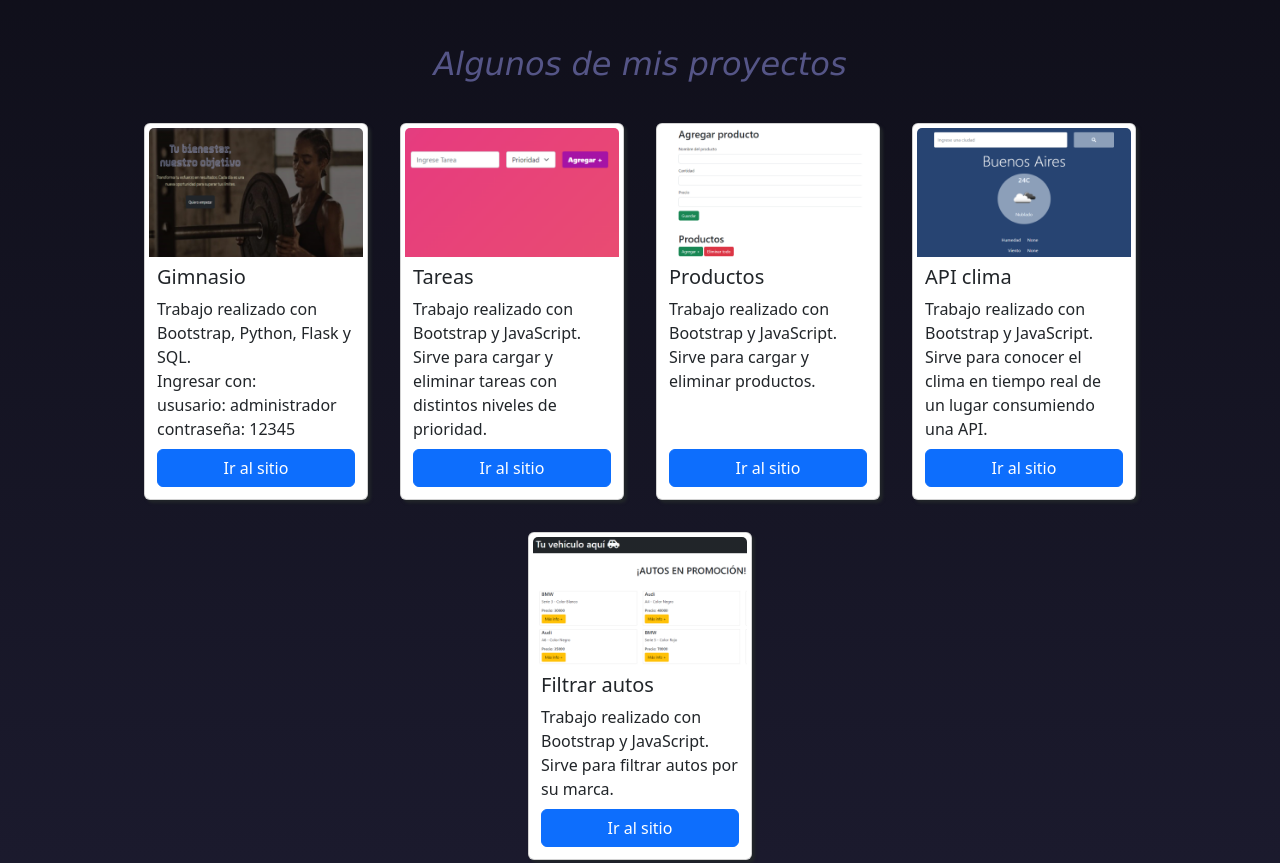
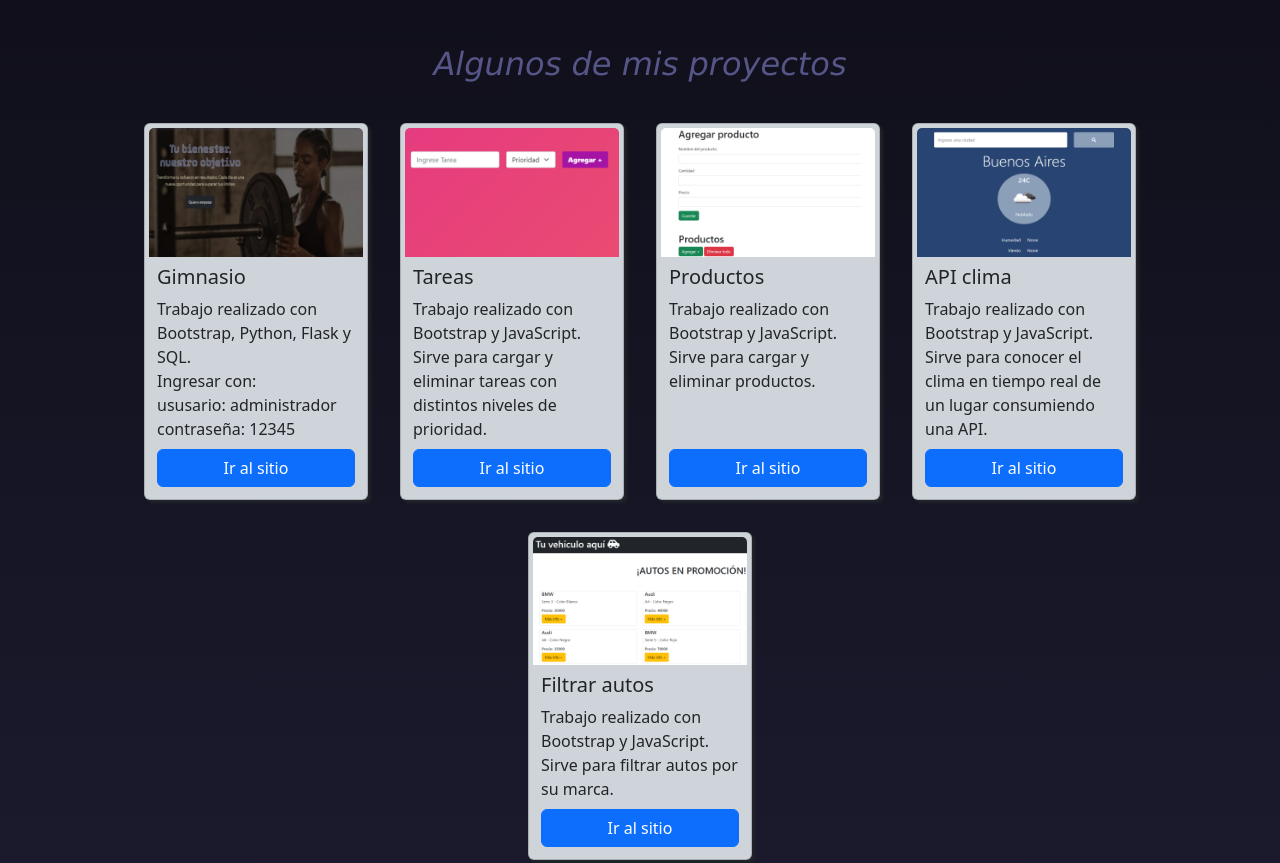
Before and after one commit to CandelariaSosa/CandelariaSosa.github.io, a plain HTML site: page studies.html in a window 1280 px wide. Shown: the part 1249-2112 px from the top of the page. Drawn offline with nearby package versions, Linux system fonts and the light colour scheme.

Commit message:
se les da color a las cards

```diff
--- a/studies.html
+++ b/studies.html
@@ -4,7 +4,7 @@
 <head>
     <meta charset="UTF-8">
     <meta name="viewport" content="width=device-width, initial-scale=1.0">
-    <title>Estudios</title>
+    <title>Formación y Experiencia</title>
     <!-- CSS -->
     <link rel="stylesheet" href="css/style.css">
     <!-- Bootstrap -->
@@ -145,7 +145,7 @@
             <h2 class="text-center mb-4 fst-italic title-proyectos">Algunos de mis proyectos</h2>
             <div class="cards d-flex flex-wrap justify-content-center">
 
-                <div class="card card-experience m-3 p-1" style="width: 14rem;">
+                <div class="card card-experience m-3 p-1 bg-dark-subtle" style="width: 14rem;">
                     <img src="img/proyectos/gimnasio.png" class="card-img-top" alt="...">
                     <div class="card-body d-flex flex-column justify-content-between p-2">
                         <div>
@@ -156,7 +156,7 @@
                     </div>
                 </div>
 
-                <div class="card card-experience m-3 p-1" style="width: 14rem;">
+                <div class="card card-experience m-3 p-1 bg-dark-subtle" style="width: 14rem;">
                     <img src="img/proyectos/tareas.png" class="card-img-top" alt="...">
                     <div class="card-body d-flex flex-column justify-content-between p-2">
                         <div>
@@ -167,7 +167,7 @@
                     </div>
                 </div>
 
-                <div class="card card-experience m-3 p-1" style="width: 14rem;">
+                <div class="card card-experience m-3 p-1 bg-dark-subtle" style="width: 14rem;">
                     <img src="img/proyectos/productos.png" class="card-img-top" alt="...">
                     <div class="card-body d-flex flex-column justify-content-between p-2">
                         <div>
@@ -179,7 +179,7 @@
                     </div>
                 </div>
 
-                <div class="card card-experience m-3 p-1" style="width: 14rem;">
+                <div class="card card-experience m-3 p-1 bg-dark-subtle" style="width: 14rem;">
                     <img src="img/proyectos/api_clima.png" class="card-img-top" alt="...">
                     <div class="card-body d-flex flex-column justify-content-between p-2">
                         <div>
@@ -190,7 +190,7 @@
                     </div>
                 </div>
 
-                <div class="card card-experience m-3 p-1" style="width: 14rem;">
+                <div class="card card-experience m-3 p-1 bg-dark-subtle" style="width: 14rem;">
                     <img src="img/proyectos/filtro_autos.png" class="card-img-top" alt="...">
                     <div class="card-body d-flex flex-column justify-content-between p-2">
                         <div>
```
